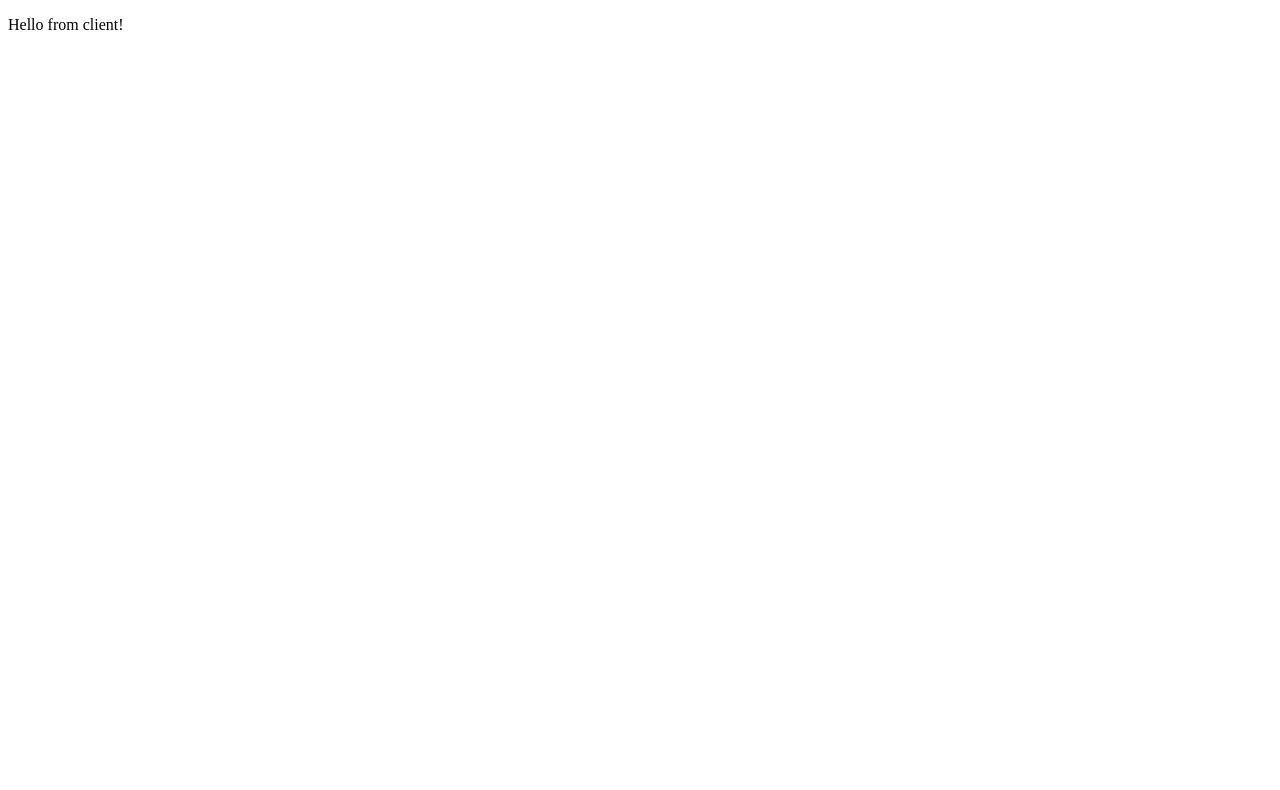
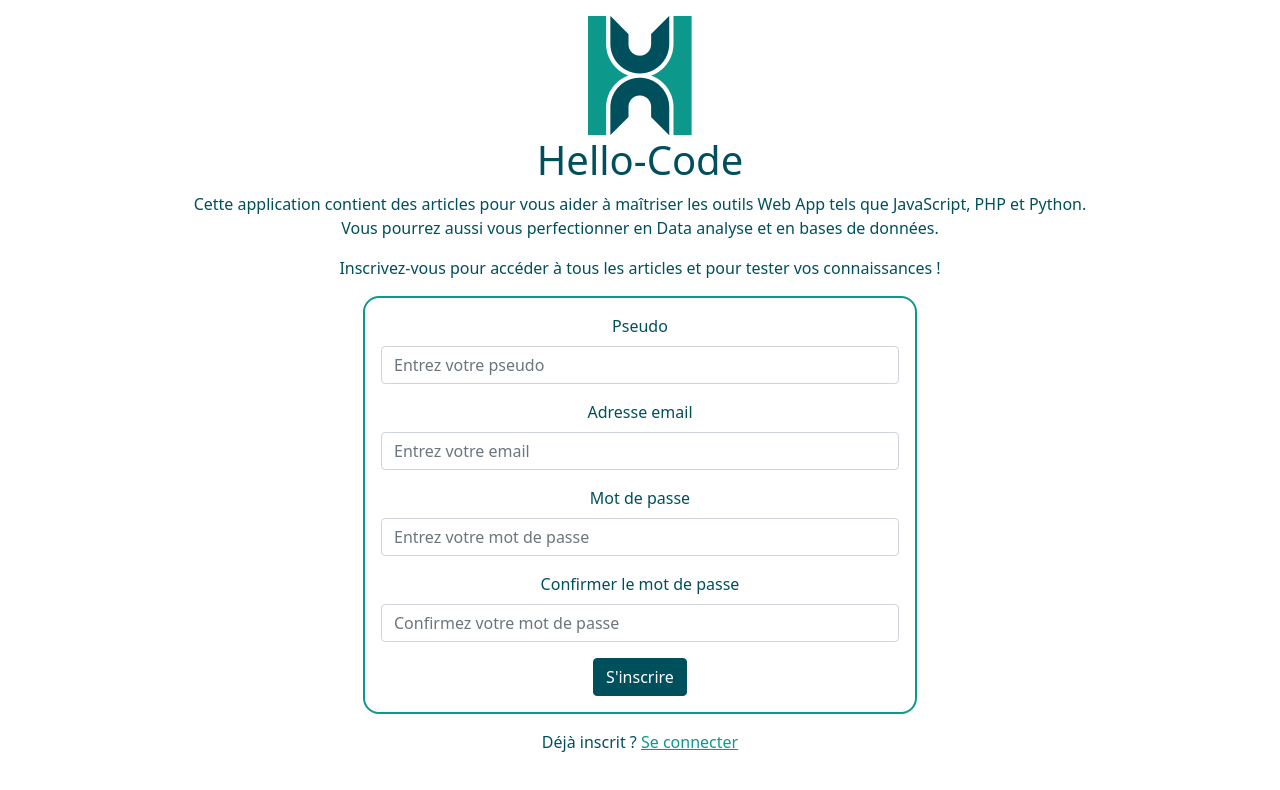
Before and after one commit to rtreilhaud/Node_Hello-Code, a React (Create React App) app in the folder client/: page / in a window 1280 px wide. Shown: the top 790 px of the page. Built offline with nearby package versions, Linux system fonts and the light colour scheme; no server answers.

Commit message:
Add register page

```diff
--- a/client/package.json
+++ b/client/package.json
@@ -7,9 +7,13 @@
 		"@testing-library/jest-dom": "^5.16.1",
 		"@testing-library/react": "^12.1.2",
 		"@testing-library/user-event": "^13.5.0",
+		"axios": "^0.25.0",
+		"bootstrap": "^5.1.3",
 		"react": "^17.0.2",
+		"react-bootstrap": "^2.1.1",
 		"react-dom": "^17.0.2",
 		"react-scripts": "5.0.0",
+		"sass": "^1.49.0",
 		"web-vitals": "^2.1.4"
 	},
 	"scripts": {
--- a/client/src/App.js
+++ b/client/src/App.js
@@ -1,7 +1,8 @@
 import React from 'react';
+import Register from './pages/Register';
 
 const App = () => {
-	return <p>Hello from client!</p>;
+	return <Register></Register>;
 };
 
 export default App;
--- a/client/src/index.js
+++ b/client/src/index.js
@@ -2,6 +2,9 @@ import React from 'react';
 import ReactDOM from 'react-dom';
 import App from './App';
 import reportWebVitals from './reportWebVitals';
+import 'bootstrap/dist/css/bootstrap.min.css';
+import './style/App.scss';
+import './style/style.css';
 
 ReactDOM.render(
 	<React.StrictMode>
--- /dev/null
+++ b/client/src/pages/Register.js
@@ -0,0 +1,95 @@
+import React, { useState } from 'react';
+import axios from 'axios';
+import Container from 'react-bootstrap/Container';
+import Image from 'react-bootstrap/Image';
+import Form from 'react-bootstrap/Form';
+import Button from 'react-bootstrap/Button';
+import logo from '../images/logo.png';
+
+const Register = () => {
+	const [values, setValues] = useState({
+		username: '',
+		email: '',
+		psw: '',
+		psw2: ''
+	});
+	const url = process.env.REACT_APP_API_URL;
+
+	const handleChange = ({ target: { name, value } }) => {
+		setValues({ ...values, [name]: value });
+	};
+
+	const handleSubmit = (event) => {
+		event.preventDefault();
+		axios.post(url + '/register', values);
+	};
+
+	return (
+		<Container fluid='lg' className='register'>
+			<Image src={logo} className='' />
+			<h1>Hello-Code</h1>
+			<p>
+				Cette application contient des articles pour vous aider à maîtriser les
+				outils Web App tels que JavaScript, PHP et Python. <br /> Vous pourrez
+				aussi vous perfectionner en Data analyse et en bases de données.
+			</p>
+			<p>
+				Inscrivez-vous pour accéder à tous les articles et pour tester vos
+				connaissances !
+			</p>
+			<Form onSubmit={handleSubmit}>
+				<Form.Group as='fieldset'>
+					<Form.Label>Pseudo</Form.Label>
+					<Form.Control
+						required
+						type='text'
+						placeholder='Entrez votre pseudo'
+						name='username'
+						value={values.username}
+						onChange={handleChange}
+					></Form.Control>
+				</Form.Group>
+				<Form.Group as='fieldset'>
+					<Form.Label>Adresse email</Form.Label>
+					<Form.Control
+						required
+						type='email'
+						placeholder='Entrez votre email'
+						name='email'
+						value={values.email}
+						onChange={handleChange}
+					></Form.Control>
+				</Form.Group>
+				<Form.Group as='fieldset'>
+					<Form.Label>Mot de passe</Form.Label>
+					<Form.Control
+						required
+						type='password'
+						placeholder='Entrez votre mot de passe'
+						name='psw'
+						value={values.psw}
+						onChange={handleChange}
+					></Form.Control>
+				</Form.Group>
+				<Form.Group as='fieldset'>
+					<Form.Label>Confirmer le mot de passe</Form.Label>
+					<Form.Control
+						required
+						type='password'
+						placeholder='Confirmez votre mot de passe'
+						name='psw2'
+						value={values.psw2}
+						onChange={handleChange}
+					></Form.Control>
+				</Form.Group>
+
+				<Button type='submit'>S'inscrire</Button>
+			</Form>
+			<p>
+				Déjà inscrit ? <a href='/login'>Se connecter</a>
+			</p>
+		</Container>
+	);
+};
+
+export default Register;
--- /dev/null
+++ b/client/src/style/App.scss
@@ -0,0 +1,6 @@
+$theme-colors: (
+	'primary': #004f5d,
+	'secondary': #0d988c
+);
+
+@import '~bootstrap/scss/bootstrap';
--- /dev/null
+++ b/client/src/style/style.css
@@ -0,0 +1,47 @@
+/***** Variables CSS *****/
+
+:root {
+	--primary: #004f5d;
+	--secondary: #0d988c;
+}
+
+/***** Eléments *****/
+
+body {
+	color: var(--primary);
+}
+
+a {
+	color: var(--secondary);
+}
+
+form {
+	border: 2px solid var(--secondary);
+	border-radius: 1rem;
+	margin: 1rem auto;
+	padding: 1rem;
+}
+
+fieldset {
+	margin-bottom: 1rem;
+}
+
+/***** Classes *****/
+
+/* Page Register */
+.register {
+	padding: 1rem;
+	text-align: center;
+}
+
+/*----------------- Tablet ----------------*/
+
+@media screen and (min-width: 768px) {
+	form {
+		max-width: 50%;
+	}
+}
+
+/*--------------- Desktop ---------------*/
+@media screen and (min-width: 1025px) {
+}
```
Also changed, not shown: client/src/images/logo.png (added), 1 other file (tests, documents, lock files or other folders).
